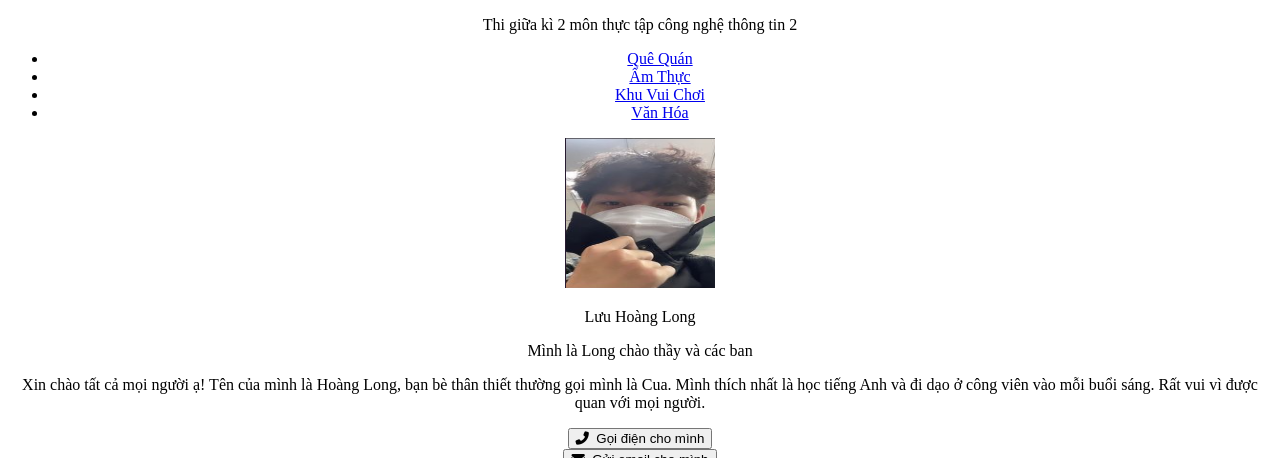
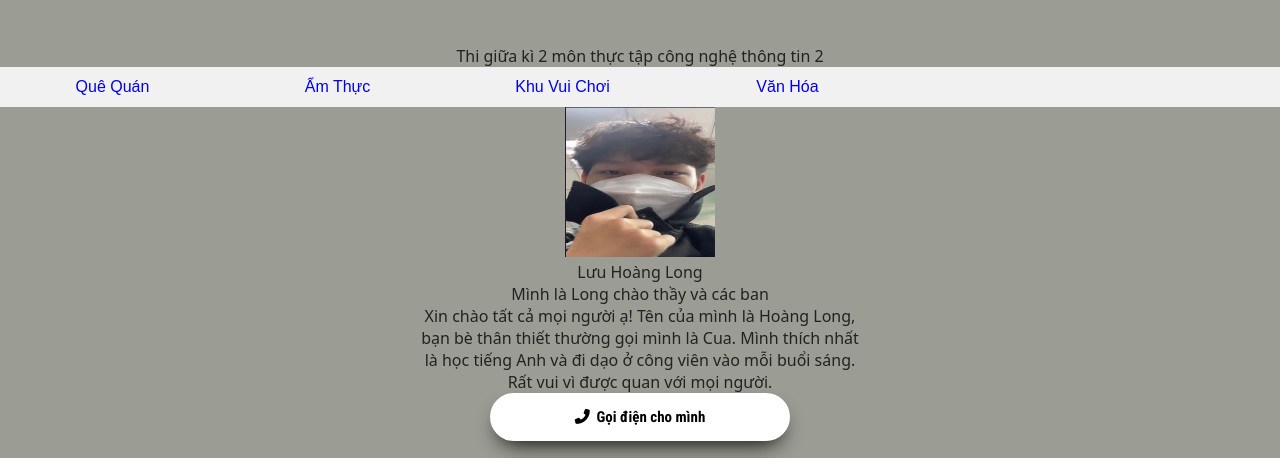
Before and after one commit to lhvjppro/long.github.io, a plain HTML site: page index.html in a window 1280 px wide. Shown: the top 458 px of the page. Drawn offline with Linux system fonts and the light colour scheme.

Commit message:
Update index.html

```diff
--- a/index.html
+++ b/index.html
@@ -3,7 +3,7 @@
 <head>
     <meta charset="utf-8">
     <title>Giới Thiệu Bản Thân Và Quê Hương</title>
-    <link rel="stylesheet" href="/123/index (1).css">
+    <link rel="stylesheet" href="./index (1).css">
     <link rel="preconnect" href="https://fonts.googleapis.com">
 	<link rel="preconnect" href="https://fonts.gstatic.com" crossorigin>
 	<link href="https://fonts.googleapis.com/css2?family=Roboto+Condensed:wght@700&family=Lobster&family=Roboto&display=swap" rel="stylesheet">
@@ -24,7 +24,7 @@
               <li><a href="https://thanhnien.vn/van-hoa.htm">Văn Hóa</a></li>
             </ul>
           </div>
-        <img src="./Ảnh chụp màn hình 2023-04-28 112649.png" width="150" height="150">
+        <img src="Ảnh chụp màn hình 2023-04-28 112649.png" width="150" height="150">
         <p>Lưu Hoàng Long</p>
 		<p>Mình là Long chào thầy và các ban</p>
     <p>Xin chào tất cả mọi người ạ! Tên của mình là Hoàng Long, bạn bè thân thiết thường gọi mình là Cua. Mình thích nhất là học tiếng Anh và đi dạo ở công viên vào mỗi buổi sáng. Rất vui vì được quan với mọi người. </p>
```
